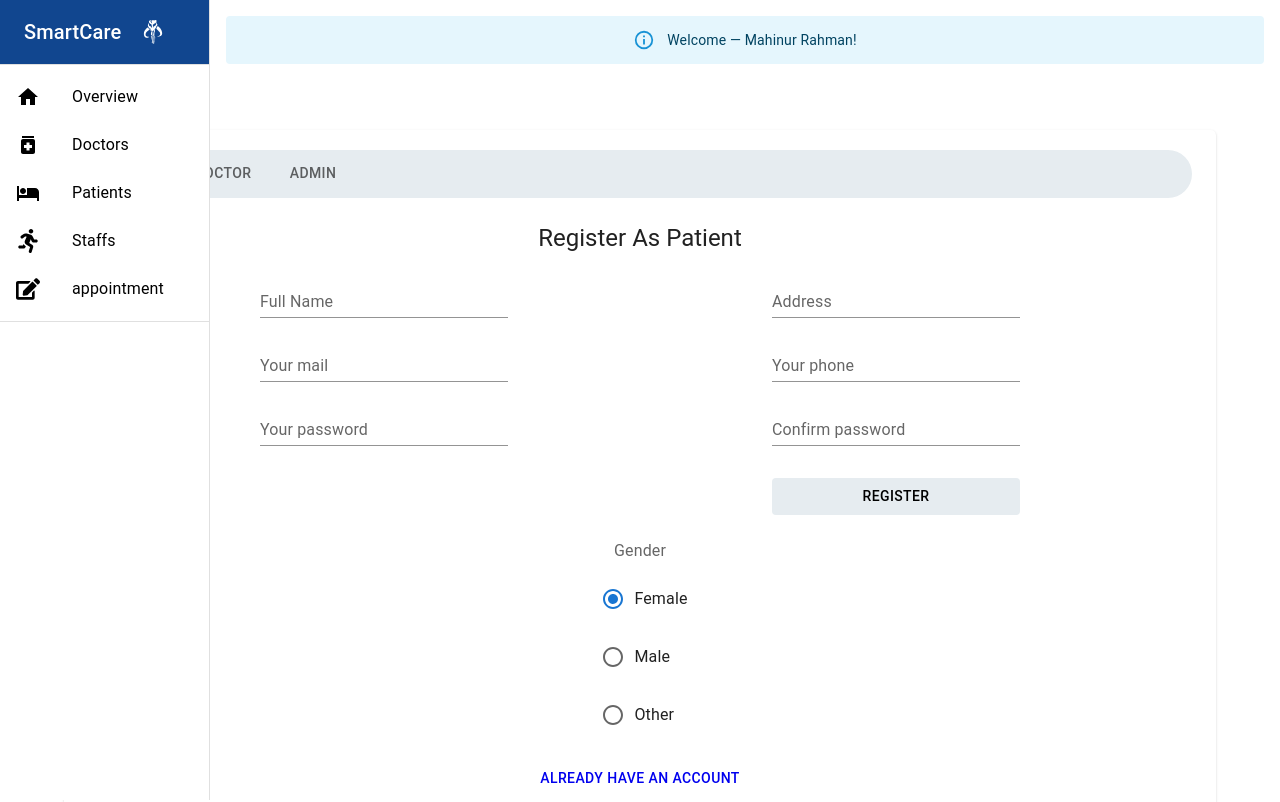
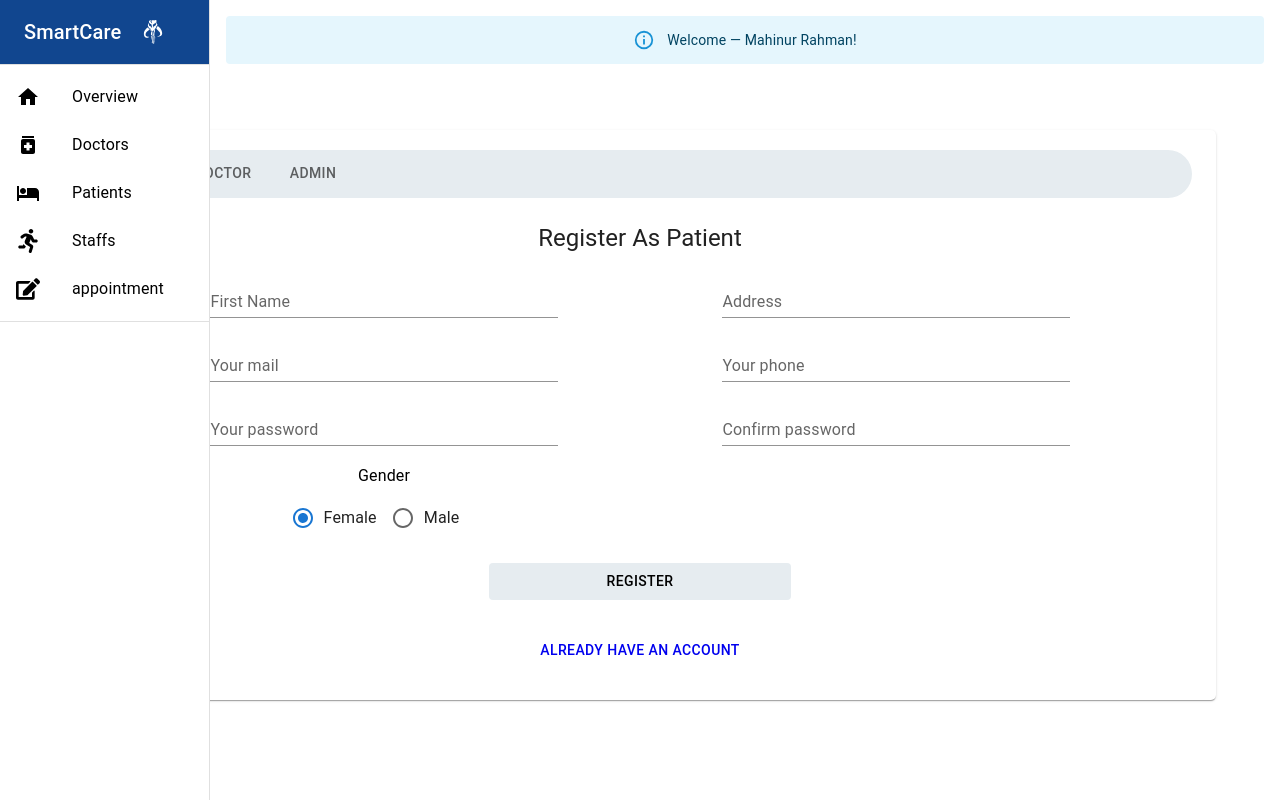
Before and after one commit to srihernogo/practice-react-hospital, a React (Create React App) app: page /registration in a window 1280 px wide. Shown: the top 802 px of the page. Built offline with nearby package versions, Linux system fonts and the light colour scheme.

Commit message:
Update signin-signout for 4th

```diff
--- a/src/Pages/Home/DoctorReg/DoctorReg.js
+++ b/src/Pages/Home/DoctorReg/DoctorReg.js
@@ -3,14 +3,10 @@ import Grid from '@mui/material/Grid';
 import Box from '@mui/material/Box';
 import Container from '@mui/material/Container';
 import { Button, Card, TextField, Typography } from '@mui/material';
-import { Link } from 'react-router-dom';
-import Radio from '@mui/material/Radio';
-import RadioGroup from '@mui/material/RadioGroup';
-import FormControlLabel from '@mui/material/FormControlLabel';
-import FormControl from '@mui/material/FormControl';
-import FormLabel from '@mui/material/FormLabel';
+import { Link, NavLink } from 'react-router-dom';
+import Gender from '../../Shared/Gender/Gender';
 
-const DoctorReg = () => {
+const DoctortReg = () => {
   const [loginData, setLoginData] = useState({});
   const handleOnChange = (e) => {
     const feild = e.target.name;
@@ -24,36 +20,65 @@ const DoctorReg = () => {
   const handleLoginSubmit = (e) => {
     e.preventDefault();
   };
-
   return (
     <div>
       <Container fixed>
-        <Typography variant="h5" gutterBottom component="div" sx={{}}>
-          Register As Doctor
+        <Typography variant="h5" gutterBottom component="div">
+          Register As Patient
         </Typography>
-        <Box sx={{ flexGrow: 1 }}>
+        <Box>
+          <form className="text-center" onClick={handleLoginSubmit}>
+            {/* <Box className="appointment"> */}
+
             <Grid container spacing={2}>
-            <Grid item xs={12} md={6}>
-              <form onClick={handleLoginSubmit}>
+              <Grid item xs={12} md={6} sm={12}>
                 <TextField
-                  sx={{ width: '50%', m: 1 }}
+                  sx={{ width: '70%', m: 1 }}
                   id="standard-basic"
                   label="First Name"
                   name="text"
                   onChange={handleOnChange}
                   variant="standard"
                 />
+              </Grid>
+              <Grid item xs={12} md={6}>
                 <TextField
-                  sx={{ width: '50%', m: 1 }}
+                  sx={{ width: '70%', m: 1 }}
+                  id="standard-basic"
+                  label="Address"
+                  name="text"
+                  onChange={handleOnChange}
+                  variant="standard"
+                />
+              </Grid>
+            </Grid>
+            <Grid container spacing={2}>
+              <Grid item xs={12} md={6} sm={12}>
+                <TextField
+                  sx={{ width: '70%', m: 1 }}
                   id="standard-basic"
                   label="Your mail"
                   name="email"
                   onChange={handleOnChange}
                   variant="standard"
                 />
-
+              </Grid>
+              <Grid item xs={12} md={6}>
                 <TextField
-                  sx={{ width: '50%', m: 1 }}
+                  sx={{ width: '70%', m: 1 }}
+                  id="standard-basic"
+                  label="Your phone"
+                  name="email"
+                  onChange={handleOnChange}
+                  variant="standard"
+                />
+              </Grid>
+            </Grid>
+            {/* </Box> */}
+            <Grid container spacing={2}>
+              <Grid item xs={12} md={6} sm={12}>
+                <TextField
+                  sx={{ width: '70%', m: 1 }}
                   id="standard-basic"
                   label="Your password"
                   name="password"
@@ -61,39 +86,36 @@ const DoctorReg = () => {
                   variant="standard"
                   type="password"
                 />
-              </form>
               </Grid>
               <Grid item xs={12} md={6}>
-              <form onClick={handleLoginSubmit}>
                 <TextField
-                  sx={{ width: '50%', m: 1 }}
+                  sx={{ width: '70%', m: 1 }}
                   id="standard-basic"
-                  label="Address"
-                  name="text"
-                  onChange={handleOnChange}
-                  variant="standard"
-                />
-
-                <TextField
-                  sx={{ width: '50%', m: 1 }}
-                  id="standard-basic"
-                  label="Your phone"
-                  name="email"
-                  onChange={handleOnChange}
-                  variant="standard"
-                />
-
-                <TextField
-                  sx={{ width: '50%', m: 1 }}
-                  id="standard-basic"
-                  label="Your password"
-                  name="password"
+                  label="Confirm password"
+                  name=" confirm password"
                   onChange={handleOnChange}
                   variant="standard"
                   type="password"
                 />
+              </Grid>
+            </Grid>
+            <Grid container spacing={2}>
+              <Grid item xs={12} md={6} sm={12}>
+                <Gender></Gender>
+              </Grid>
+              <Grid item xs={12} md={6}>
+                {/* <TextField
+              sx={{width:'50%',m:1}}
+              id="standard-basic"
+              label="Your mail"
+              name='email'
+            //   onChange={handleOnChange}
+              variant="standard" /> */}
+              </Grid>
+            </Grid>
+          </form>
           <Button
-                  sx={{ width: '50%', m: 3 }}
+            sx={{ width: '30%', m: 3 }}
             varient="contained"
             type="submit"
             style={{
@@ -103,38 +125,8 @@ const DoctorReg = () => {
           >
             Register
           </Button>
-              </form>
-            </Grid>
-          </Grid>
-          <FormControl>
-            <FormLabel id="demo-radio-buttons-group-label">Gender</FormLabel>
-            <RadioGroup
-              aria-labelledby="demo-radio-buttons-group-label"
-              defaultValue="female"
-              name="radio-buttons-group"
-              sx={{ width: '50%', m: 1 }}
-            >
-              <FormControlLabel
-                value="female"
-                control={<Radio />}
-                label="Female"
-                sx={{ width: '100%', m: 1 }}
-              />
-              <FormControlLabel
-                value="male"
-                control={<Radio />}
-                label="Male"
-                sx={{ width: '50%', m: 1 }}
-              />
-              <FormControlLabel
-                value="other"
-                control={<Radio />}
-                label="Other"
-                sx={{ width: '50%', m: 1 }}
-              />
-            </RadioGroup>
-          </FormControl>
         </Box>
+
         <Link to="/login">
           <Button sx={{ width: '50%', m: 1 }} color="inherit">
             Already have an account
@@ -145,4 +137,4 @@ const DoctorReg = () => {
   );
 };
 
-export default DoctorReg;
+export default DoctortReg;
--- a/src/Pages/Home/PatientReg/PatientReg.js
+++ b/src/Pages/Home/PatientReg/PatientReg.js
@@ -4,11 +4,7 @@ import Box from '@mui/material/Box';
 import Container from '@mui/material/Container';
 import { Button, Card, TextField, Typography } from '@mui/material';
 import { Link, NavLink } from 'react-router-dom';
-import Radio from '@mui/material/Radio';
-import RadioGroup from '@mui/material/RadioGroup';
-import FormControlLabel from '@mui/material/FormControlLabel';
-import FormControl from '@mui/material/FormControl';
-import FormLabel from '@mui/material/FormLabel';
+import Gender from '../../Shared/Gender/Gender';
 
 const PatientReg = () => {
   const [loginData, setLoginData] = useState({});
@@ -24,36 +20,63 @@ const PatientReg = () => {
   const handleLoginSubmit = (e) => {
     e.preventDefault();
   };
-
   return (
     <div>
       <Container fixed>
         <Typography variant="h5" gutterBottom component="div">
           Register As Patient
         </Typography>
-        <Box sx={{ flexGrow: 1 }}>
+        <Box>
+          <form className="text-center" onClick={handleLoginSubmit}>
             <Grid container spacing={2}>
-            <Grid item xs={12} md={6}>
-              <form onClick={handleLoginSubmit}>
+              <Grid item xs={12} md={6} sm={12}>
                 <TextField
-                  sx={{ width: '50%', m: 1 }}
+                  sx={{ width: '70%', m: 1 }}
                   id="standard-basic"
-                  label="Full Name"
+                  label="First Name"
                   name="text"
                   onChange={handleOnChange}
                   variant="standard"
                 />
+              </Grid>
+              <Grid item xs={12} md={6}>
                 <TextField
-                  sx={{ width: '50%', m: 1 }}
+                  sx={{ width: '70%', m: 1 }}
+                  id="standard-basic"
+                  label="Address"
+                  name="text"
+                  onChange={handleOnChange}
+                  variant="standard"
+                />
+              </Grid>
+            </Grid>
+            <Grid container spacing={2}>
+              <Grid item xs={12} md={6} sm={12}>
+                <TextField
+                  sx={{ width: '70%', m: 1 }}
                   id="standard-basic"
                   label="Your mail"
                   name="email"
                   onChange={handleOnChange}
                   variant="standard"
                 />
+              </Grid>
+              <Grid item xs={12} md={6}>
+                <TextField
+                  sx={{ width: '70%', m: 1 }}
+                  id="standard-basic"
+                  label="Your phone"
+                  name="email"
+                  onChange={handleOnChange}
+                  variant="standard"
+                />
+              </Grid>
+            </Grid>
 
+            <Grid container spacing={2}>
+              <Grid item xs={12} md={6} sm={12}>
                 <TextField
-                  sx={{ width: '50%', m: 1 }}
+                  sx={{ width: '70%', m: 1 }}
                   id="standard-basic"
                   label="Your password"
                   name="password"
@@ -61,81 +84,45 @@ const PatientReg = () => {
                   variant="standard"
                   type="password"
                 />
-              </form>
               </Grid>
-
               <Grid item xs={12} md={6}>
-              <form onClick={handleLoginSubmit}>
                 <TextField
-                  sx={{ width: '50%', m: 1 }}
-                  id="standard-basic"
-                  label="Address"
-                  name="text"
-                  onChange={handleOnChange}
-                  variant="standard"
-                />
-
-                <TextField
-                  sx={{ width: '50%', m: 1 }}
-                  id="standard-basic"
-                  label="Your phone"
-                  name="email"
-                  onChange={handleOnChange}
-                  variant="standard"
-                />
-
-                <TextField
-                  sx={{ width: '50%', m: 1 }}
+                  sx={{ width: '70%', m: 1 }}
                   id="standard-basic"
                   label="Confirm password"
-                  name="password"
+                  name=" confirm password"
                   onChange={handleOnChange}
                   variant="standard"
                   type="password"
                 />
-
+              </Grid>
+            </Grid>
+            <Grid container spacing={2}>
+              <Grid item xs={12} md={6} sm={12}>
+                <Gender></Gender>
+              </Grid>
+              <Grid item xs={12} md={6}>
+                {/* <TextField
+              sx={{width:'50%',m:1}}
+              id="standard-basic"
+              label="Your mail"
+              name='email'
+            //   onChange={handleOnChange}
+              variant="standard" /> */}
+              </Grid>
+            </Grid>
+          </form>
           <Button
-                  sx={{ width: '50%', m: 3 }}
+            sx={{ width: '30%', m: 3 }}
             varient="contained"
             type="submit"
             style={{
-                    backgroundColor: '#e6ecf0',
+              backgroundColor: ' #e6ecf0',
               color: 'black',
             }}
           >
             Register
           </Button>
-              </form>
-            </Grid>
-          </Grid>
-          <FormControl>
-            <FormLabel id="demo-radio-buttons-group-label">Gender</FormLabel>
-            <RadioGroup
-              aria-labelledby="demo-radio-buttons-group-label"
-              defaultValue="female"
-              name="radio-buttons-group"
-              sx={{ width: '50%', m: 1 }}
-            >
-              <FormControlLabel
-                value="female"
-                control={<Radio />}
-                label="Female"
-                sx={{ width: '100%', m: 1 }}
-              />
-              <FormControlLabel
-                value="male"
-                control={<Radio />}
-                label="Male"
-                sx={{ width: '50%', m: 1 }}
-              />
-              <FormControlLabel
-                value="other"
-                control={<Radio />}
-                label="Other"
-                sx={{ width: '50%', m: 1 }}
-              />
-            </RadioGroup>
-          </FormControl>
         </Box>
 
         <Link to="/login">
--- /dev/null
+++ b/src/Pages/Shared/Gender/Gender.js
@@ -0,0 +1,35 @@
+import React from 'react';
+import Radio from '@mui/material/Radio';
+import RadioGroup from '@mui/material/RadioGroup';
+import FormControlLabel from '@mui/material/FormControlLabel';
+import FormControl from '@mui/material/FormControl';
+import FormLabel from '@mui/material/FormLabel';
+
+const Gender = () => {
+  return (
+    <div>
+      {' '}
+      <FormControl>
+        <FormLabel
+          id="demo-radio-buttons-group-label"
+          style={{ color: 'black', padding: '10px' }}
+        >
+          Gender
+        </FormLabel>
+        <RadioGroup
+          aria-labelledby="demo-radio-buttons-group-label"
+          defaultValue="female"
+          name="radio-buttons-group"
+          sx={{ display: 'flex', alignItems: 'flex-end' }}
+          style={{ display: 'initial' }}
+        >
+          <FormControlLabel value="female" control={<Radio />} label="Female" />
+          <FormControlLabel value="male" control={<Radio />} label="Male" />
+          {/* <FormControlLabel value="other" control={<Radio />} label="Other"  /> */}
+        </RadioGroup>
+      </FormControl>
+    </div>
+  );
+};
+
+export default Gender;
```
Lines whose indentation alone changed are shown as unchanged.
